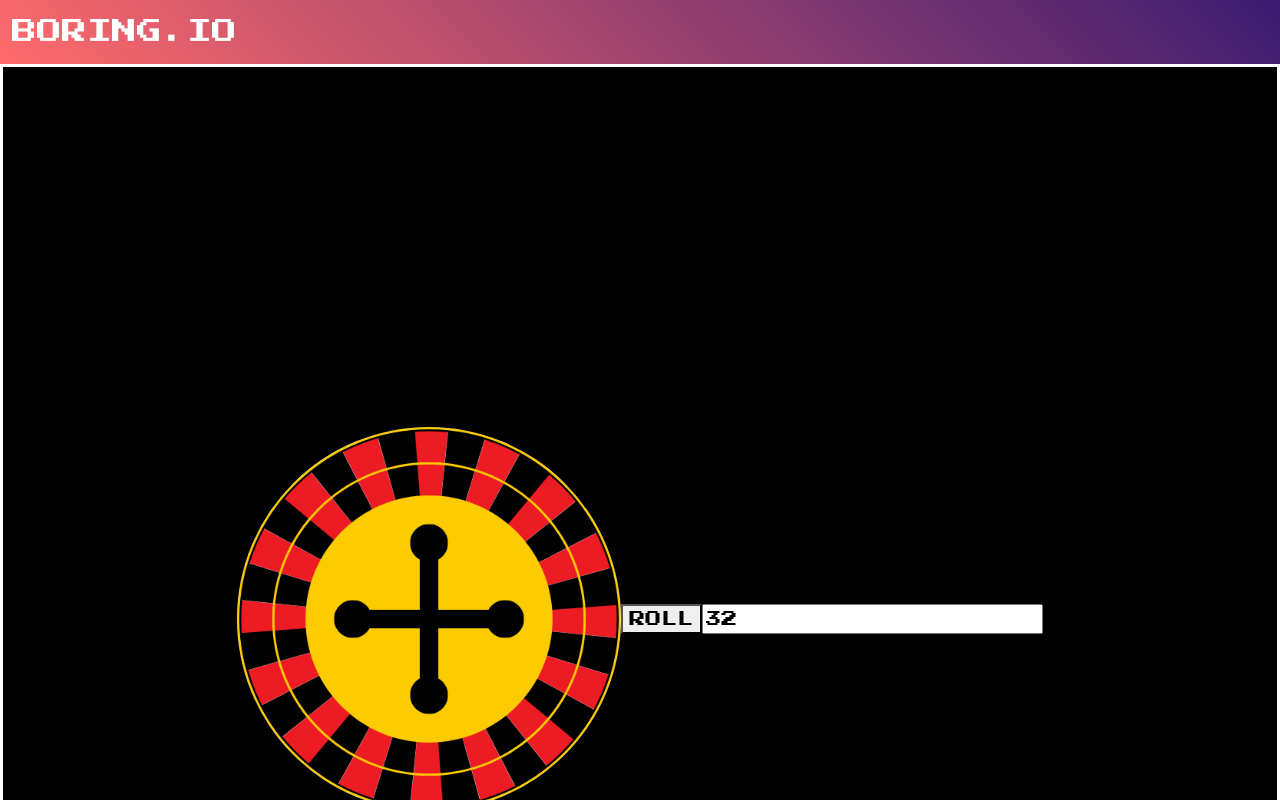
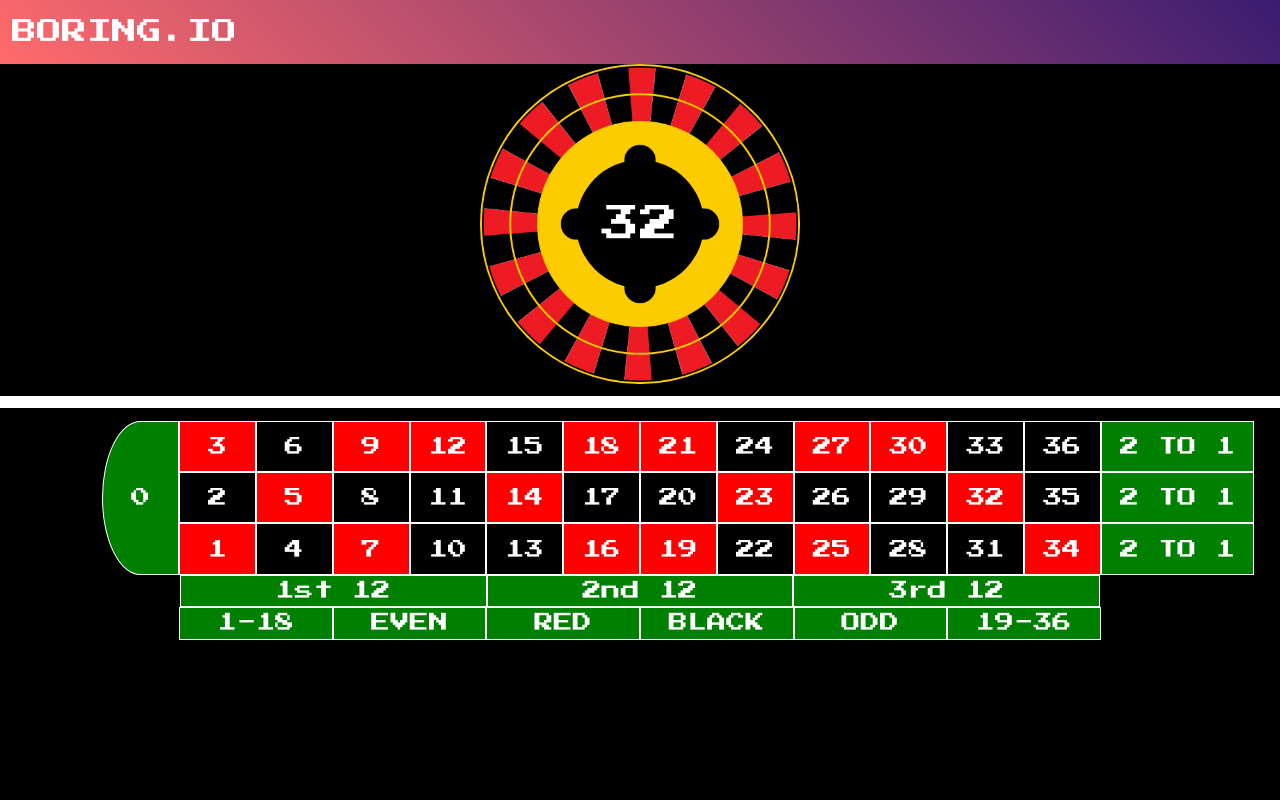
Before and after one commit to User45687/GameV2, a Vue app: page /Gambling in a window 1280 px wide. Shown: the top 800 px of the page. Built offline with nearby package versions, Linux system fonts and the light colour scheme.

Commit message:
gambling 100%

```diff
--- a/src/assets/gambling.css
+++ b/src/assets/gambling.css
@@ -1,7 +1,7 @@
 .g_game_container {
  display: grid;
  grid-template-columns: 1fr;
- grid-template-rows: 1fr 1fr;
+ grid-template-rows: 1fr ;
 }
 
 .g_roul_container {
@@ -10,33 +10,165 @@
  display: flex;
  align-items: center;
  justify-content: center;
- border: solid 0.3vw white;
+ margin-bottom: 1vw;
+ padding-bottom: 1vw;
+ border-bottom: solid 1vw white;
 }
 
 .g_roul_content {
  border-radius: 50%;
- width: 30vw;
- height: 30vw;
+ width: 25vw;
+ height: 25vw;
  background-image: url(../icons/roulette.png);
  background-position: center;
  background-repeat: no-repeat;
  background-size: contain;
+ display: flex;
+ align-items: center;
+ justify-content: center;
 }
 
 .g_roul_content_roll {
  animation: roll 4s ease-out;
 }
 
+.g_roul_result {
+ width: 10vw;
+ height: 10vw;
+ font-size: 3vw;
+ text-align: center;
+ border-radius: 50%;
+ border: none;
+ background-color: black;
+ color: white;
+ cursor: pointer;
+}
+
 .g_roul_btn_disabled {
  pointer-events: none;
- opacity: 0.5;
+ animation: blink 0.2s infinite alternate-reverse;
 }
 
-.g_roul_result {
- transition: all 1s linear;
+@keyframes blink {
+ from{background-color: black;}
+ to{background-color: white;}
 }
 
 @keyframes roll {
- 10%{transform: rotate(-30deg)}
- 100%{transform: rotate(7turn);}
+ 10% {
+  transform: rotate(-30deg)
+ }
+
+ 100% {
+  transform: rotate(7turn);
+ }
 }
+
+
+
+.g_bet_container {
+ grid-column: 1;
+ grid-row: 2;
+ font-size: 1.5vw;
+ justify-content: center;
+ display: grid;
+ grid-template-columns: 1fr 1fr 1fr;
+ height: fit-content;
+}
+
+.g_bet_content {
+ display: flex;
+ flex-direction: row;
+ flex-wrap: wrap;
+ width: 100%;
+ align-items: center;
+ justify-content: center;
+ grid-column: 2;
+}
+
+.g_bet_row {
+ display: flex;
+ flex-direction: row;
+}
+
+.g_bet_input {
+ width: 6vw;
+ text-align: center;
+ height: 4vw;
+ background-color: black;
+ color: white;
+ border: solid 0.1vw white;
+ cursor: pointer;
+ transition: 0.5s ease;
+}
+
+.g_bet_input_active {
+ border-radius: 50%;
+}
+
+.g_bet_0_container {
+ grid-column: 1;
+ display: flex;
+ flex-direction: row;
+ justify-content: flex-end;
+}
+
+.g_bet_0 {
+ text-align: center;
+ width: 6vw;
+ height: 12vw;
+ background-color: green;
+ border: solid 0.1vw white;
+ color: white;
+ border-bottom-left-radius: 100%;
+ border-top-left-radius: 100%;
+}
+
+.g_bet_bottom_container {
+ width: 72vw;
+}
+
+.g_bet_bottom_content {
+ width: 100%;
+ display: flex;
+ flex-direction: row;
+ justify-content: center;
+}
+
+.g_input_bottom_1 {
+ width: 33.3%;
+ text-align: center;
+ border: solid 0.1vw white;
+ background-color: green;
+ color: white;
+ cursor: pointer;
+}
+
+.g_input_bottom_2 {
+ width: 16.66%;
+ text-align: center;
+ border: solid 0.1vw white;
+ background-color: green;
+ color: white;
+ cursor: pointer;
+}
+
+.g_bet_right_container {
+ grid-column: 3;
+ display: flex;
+ flex-direction: column;
+}
+
+.g_input_right {
+ width: 12vw;
+ height: 4vw;
+ text-align: center;
+ border: solid 0.1vw white;
+ background-color: green;
+ color: white;
+ cursor: pointer;
+}
+
+.g_red {
+ background-color: red;
+}
--- a/src/components/gambling.vue
+++ b/src/components/gambling.vue
@@ -6,32 +6,66 @@
    <div class="g_game_container">
 
       <div class="g_roul_container">
-         <div class="g_roul_content" :class="{g_roul_content_roll: isRolling}" >
+         <div class="g_roul_content" :class="{ g_roul_content_roll: isRolling }">
+            <input class="g_roul_result" :value="randomnumber" @click="roll"
+            :class="{ g_roul_btn_disabled: isRolling }" readonly>
          </div>
-         <button class="g_roul_btn" @click="roll" :class="{g_roul_btn_disabled: isRolling}">ROLL</button>
-         <input class="g_roul_result" :value="randomnumber">
       </div>
 
       <div class="g_bet_container">
+
+         <div class="g_bet_0_container">
+            <input class="g_bet_0" value="0" readonly>
+         </div>
+
          <div class="g_bet_content">
-            <div class="g_bet" v-for="bet in bets">
-               <input class="g_bet_input" readonly :value="bet" @click="Betting(bet)">
+            <div class="g_bet_row" v-for="betrow in bets">
+               <div class="g_bet" v-for="bet in betrow">
+                  <input class="g_bet_input" readonly :value="bet" @click="Betting(bet)"
+                     :class="{ g_bet_input_active: isBetting(bet), g_red: isRed(bet)  }">
+               </div>
+            </div>
+
+            <div class="g_bet_bottom_container">
+               <div class="g_bet_bottom_content">
+                  <input class="g_input_bottom_1" value="1st 12" readonly>
+                  <input class="g_input_bottom_1" value="2nd 12" readonly>
+                  <input class="g_input_bottom_1" value="3rd 12" readonly>
+               </div>
+               <div class="g_bet_bottom_content">
+                  <input class="g_input_bottom_2" value="1-18" readonly>
+                  <input class="g_input_bottom_2" value="EVEN" readonly>
+                  <input class="g_input_bottom_2" value="RED" readonly>
+                  <input class="g_input_bottom_2" value="BLACK" readonly>
+                  <input class="g_input_bottom_2" value="ODD" readonly>
+                  <input class="g_input_bottom_2" value="19-36" readonly>
+               </div>
             </div>
          </div>
-      </div>
+
+         <div class="g_bet_right_container">
+            <input class="g_input_right" value="2 TO 1" readonly>
+            <input class="g_input_right" value="2 TO 1" readonly>
+            <input class="g_input_right" value="2 TO 1" readonly>
+         </div>
+   </div>
 
 
 
-   </div>
-</template>
+</div></template>
 
 <script setup>
 import { ref } from 'vue';
 
-const bets = []
-for(let i = 0; i < 37;i++) {
-   bets.push(i)
-}
+const bets = [
+   [3, 6, 9, 12, 15, 18, 21, 24, 27, 30, 33, 36],
+   [2, 5, 8, 11, 14, 17, 20, 23, 26, 29, 32, 35],
+   [1, 4, 7, 10, 13, 16, 19, 22, 25, 28, 31, 34],
+]
+
+const red = [
+   1, 3, 5, 7, 9, 12, 14, 16, 18, 19, 21, 23, 25, 27, 30, 32, 34
+]
 
 
 const isRolling = ref(false)
@@ -40,29 +74,40 @@ const Array_bet = ref([])
 
 
 function RandomNumber() {
-   return Math.floor(Math.random()* 36) +1;
+   return Math.floor(Math.random() * 36) + 1;
 }
 
 
 function roll() {
    isRolling.value = true
 
-   const intervalId = setInterval(()=> {
+   const intervalId = setInterval(() => {
       randomnumber.value = RandomNumber()
-   },100)
+   }, 100)
 
-   setTimeout(()=> {
+   setTimeout(() => {
       isRolling.value = false
       clearInterval(intervalId)
-   },4000)
+   }, 4000)
 
 }
 
 function Betting(bet) {
-   console.log(bet)
-   Array_bet.value.push(bet)
-   console.log(Array_bet.value)
+   const index = Array_bet.value.indexOf(bet);
+
+   if (index !== -1) {
+      Array_bet.value.splice(index, 1);
+   } else {
+      Array_bet.value.push(bet);
+   }
 }
 
+const isBetting = (bet) => {
+   return Array_bet.value.includes(bet)
+}
+
+const isRed = (bet) => {
+   return red.includes(bet)
+}
 
 </script>
--- a/src/components/home.vue
+++ b/src/components/home.vue
@@ -10,7 +10,8 @@ const cards = [
   { name: "Simon", backgroundImg: "../src/icons/screen_simon.png", link: "Simon" },
   { name: "GuessNumb", backgroundImg: "../src/icons/screen_GN.png", link: "GuessNumb" },
   { name: "Connectio", backgroundImg: "../src/icons/screen_connectio.png", link: "ConnectIO" },
-  { name: "Yahtzee", backgroundImg: "../src/icons/screen_connectio.png", link: "yahtzee" },
+  { name: "Yahtzee", backgroundImg: "../src/icons/screen_yahtzee.png", link: "yahtzee" },
+  { name: "Gambling", backgroundImg: "../src/icons/screen_gambling.png", link: "Gambling" },
 ];
 
 </script>
```
Also changed, not shown: src/icons/screen_gambling.png (added), src/icons/screen_yahtzee.png (added).
